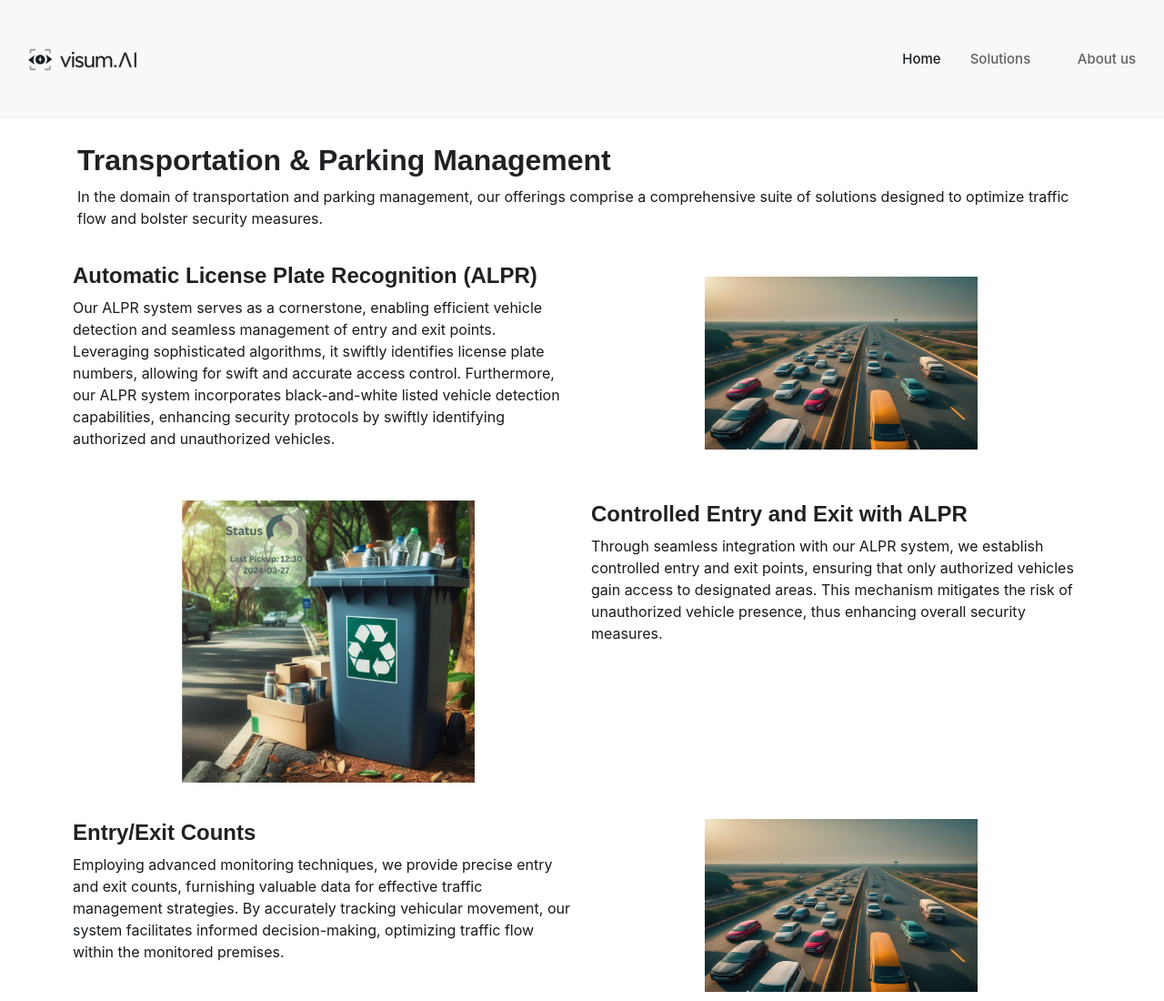
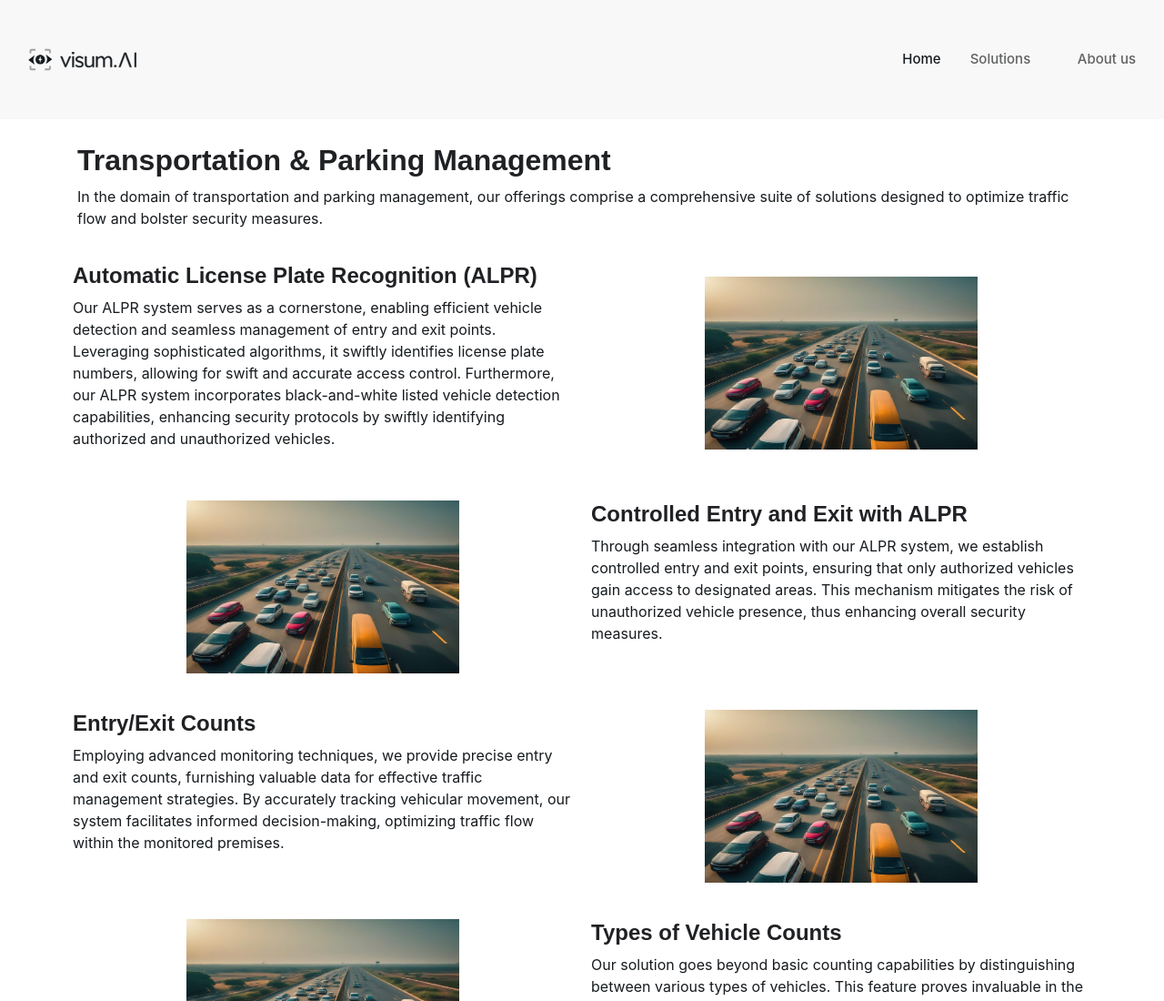
Before and after one commit to rushi-mereddy/visum-ai, a plain HTML site: page transportation-parking-management.html in a window 1280 px wide. Shown: the top 1100 px of the page at 91% size. Drawn offline with nearby package versions, Linux system fonts and the light colour scheme.

Commit message:
multiple pages

```diff
--- a/transportation-parking-management.html
+++ b/transportation-parking-management.html
@@ -56,7 +56,7 @@
                       <img src="/visum-ai/assets/images/WhatsApp Image 2024-03-26 at 17.06.08_e0c908ae.jpg" alt="" width="300" style="height: 190px;" class="img-fluid">
                     </div>
                     <div class="col-md-6 d-flex justify-content-center align-items-center">
-                      <img src="/visum-ai/assets/images/IMG-20240326-WA0036.jpg" alt="" class="img-fluid">
+                      <img src="assets/images/WhatsApp Image 2024-03-26 at 17.06.08_e0c908ae.jpg" alt="" width="300" style="height: 190px;" class="img-fluid">
                     </div>
                     <div class="col-md-6">
                       <h5 class="fs-5">Controlled Entry and Exit with ALPR</h5>
```
